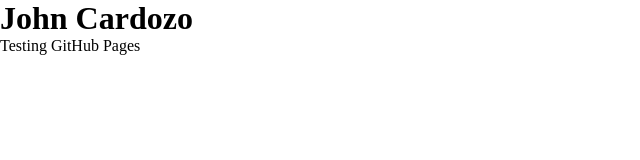
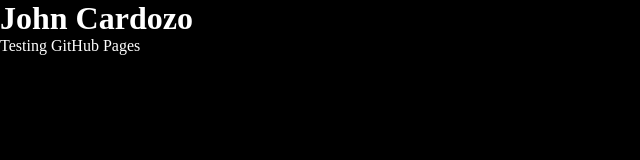
Before and after one commit to johncardozo/johncardozo.github.io, a plain HTML site: page index.html in a window 1280 px wide. Shown: the whole page, without its empty margins (0-640 px from the left). Drawn offline with Linux system fonts and the light colour scheme.

Commit message:
Se actualizo el estilo
Actualizacion

```diff
--- a/css/estilo.css
+++ b/css/estilo.css
@@ -3,3 +3,8 @@
     padding: 0;
     box-sizing: border-box;
 }
+
+body {
+    color: white;
+    background: #000;
+}
```
